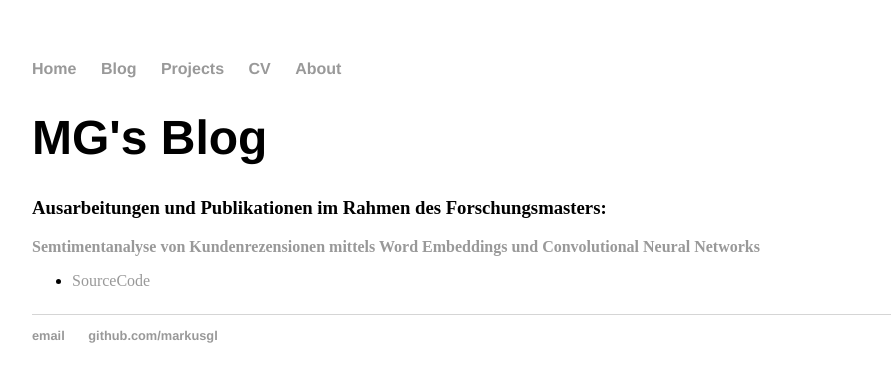
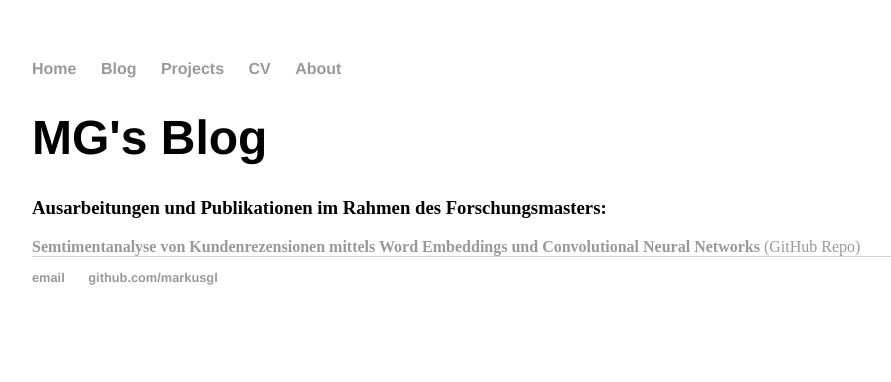
Before and after one commit to markusgl/markusgl.github.io, a Jekyll site: the page built from projects/index.html, in a window 1280 px wide. Shown: the top 382 px of the page, without its empty margins (160-1051 px from the left). Built offline with Jekyll 4.4.1, drawn with Linux system fonts in a browser that asks for light colours.

Commit message:
content update

```diff
--- a/projects/index.html
+++ b/projects/index.html
@@ -4,11 +4,7 @@
 ---
     <h1>{{ page.title }}</h1>
     <div class="posts">
-        <p>
-            <h3>Ausarbeitungen und Publikationen im Rahmen des Forschungsmasters:</h3>
-            <b><a href="/data/IML-B.pdf">Semtimentanalyse von Kundenrezensionen mittels Word Embeddings und Convolutional Neural Networks</a></b>
-            <ul>
-                <li><a href="https://github.com/markusgl/ECommerceReviewAnalysis">SourceCode</a></li>
-            </ul>
-        </p>
+        <h3>Ausarbeitungen und Publikationen im Rahmen des Forschungsmasters:</h3>
+        <b><a href="/data/IML-B.pdf">Semtimentanalyse von Kundenrezensionen mittels Word Embeddings und Convolutional Neural Networks</a></b>
+        <a href="https://github.com/markusgl/ECommerceReviewAnalysis">(GitHub Repo)</a>
     </div>
```
